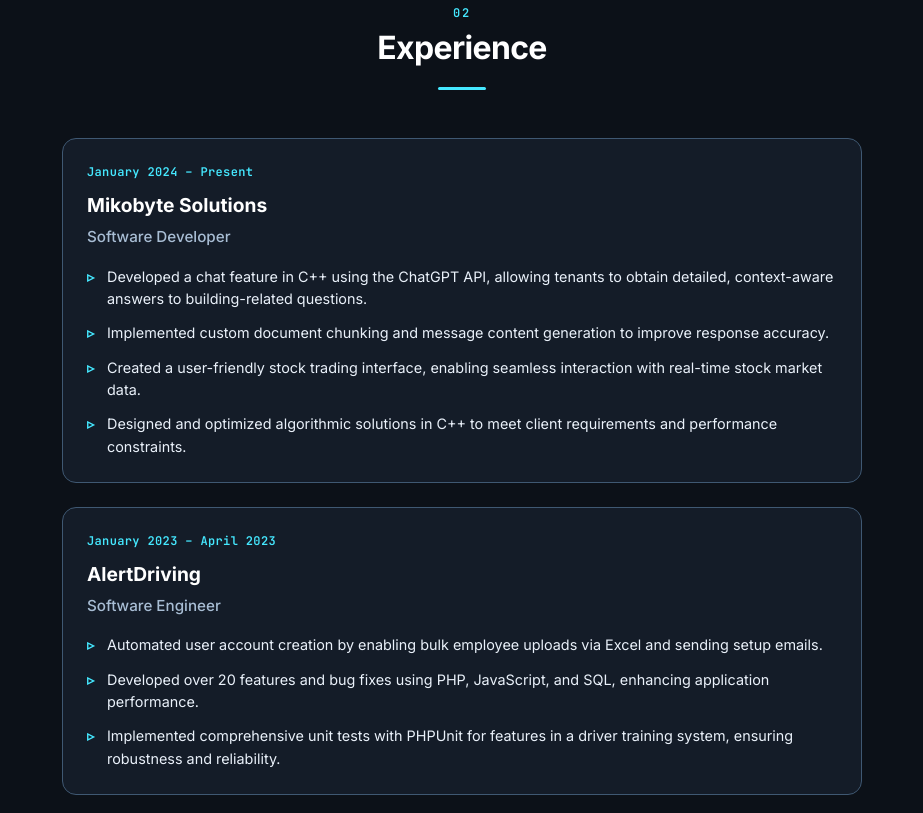
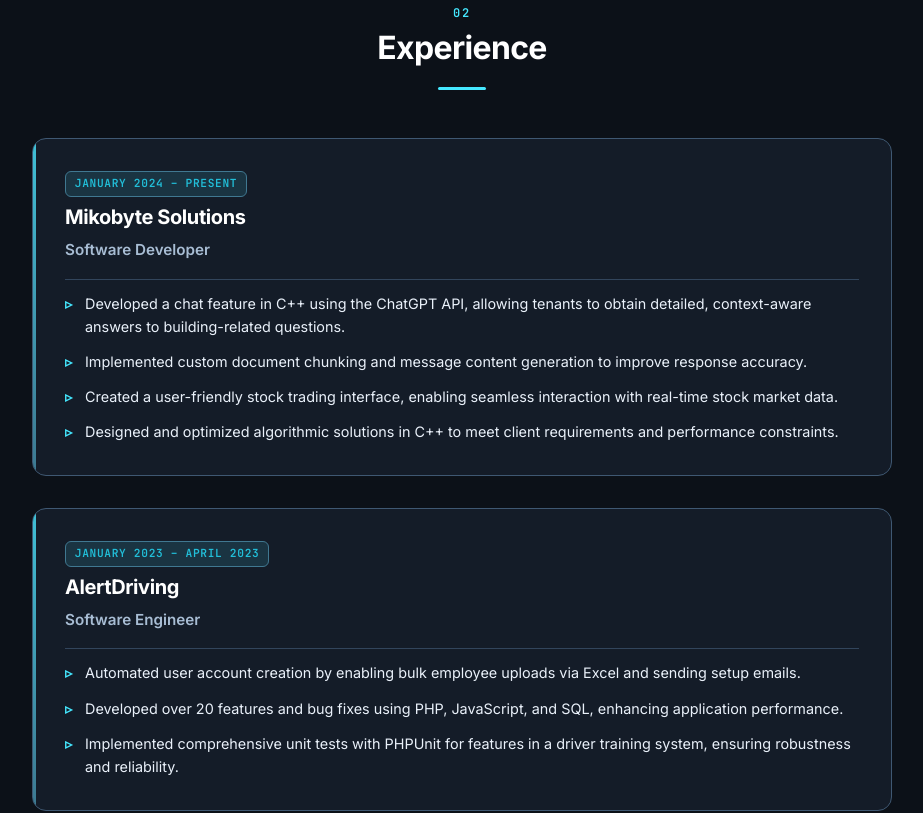
Before and after one commit to lucasthiessen14/lucasthiessen14.github.io, a React (Vite) app: page / in a window 1280 px wide. Shown: the part 1420-2233 px from the top of the page, without its empty margins (178-1101 px from the left). Built offline with nearby package versions, Linux system fonts and the light colour scheme.

Commit message:
Update navbar on mobile views

```diff
--- a/src/components/sections/ProjectsSection.tsx
+++ b/src/components/sections/ProjectsSection.tsx
@@ -1,7 +1,10 @@
-import { useState } from 'react';
+import { useMemo, useState } from 'react';
 import { projects, type ProjectItem } from '../../data/portfolio';
 import { scrollToSelector } from '../../utils/scroll';
 import { SectionTitle } from './SectionTitle';
+
+/** How many projects show before “View more” on the classic page (includes featured). */
+const PAGE_INITIAL_PROJECT_COUNT = 3;
 
 type ProjectsSectionProps = {
   variant?: 'page' | 'modal';
@@ -36,8 +39,15 @@
   const showAll = variant === 'modal';
   const [expanded, setExpanded] = useState(false);
 
-  const featured = projects.filter((p) => p.featured);
-  const extra = projects.filter((p) => !p.featured);
+  const { featured, extra, initialPage, remainingPage } = useMemo(() => {
+    const f = projects.filter((p) => p.featured);
+    const e = projects.filter((p) => !p.featured);
+    const needExtra = Math.max(0, PAGE_INITIAL_PROJECT_COUNT - f.length);
+    const initial = [...f, ...e.slice(0, needExtra)];
+    const initialSet = new Set(initial);
+    const remaining = projects.filter((p) => !initialSet.has(p));
+    return { featured: f, extra: e, initialPage: initial, remainingPage: remaining };
+  }, []);
 
   const inner = showAll ? (
     <>
@@ -56,12 +66,14 @@
     <>
       <SectionTitle number="04">Featured Projects</SectionTitle>
       <div className="projects__grid">
-        {featured.map((p) => (
+        {initialPage.map((p) => (
           <ProjectCard key={p.title} project={p} />
         ))}
       </div>
+      {remainingPage.length > 0 && (
+        <>
           <div className="projects__more" hidden={!expanded}>
-        {extra.map((p) => (
+            {remainingPage.map((p) => (
               <ProjectCard key={p.title} project={p} />
             ))}
           </div>
@@ -80,6 +92,8 @@
             </button>
           </div>
         </>
+      )}
+    </>
   );
 
   if (variant === 'modal') {
--- a/src/styles/_nav.scss
+++ b/src/styles/_nav.scss
@@ -129,18 +129,27 @@
     }
 
     .site-nav__panel {
-        position: fixed;
-        inset: 0;
+        position: fixed !important;
+        left: 0;
+        right: 0;
         top: $nav-height;
-        background: var(--bg);
+        bottom: 0;
+        height: calc(100dvh - $nav-height);
+        max-height: calc(100dvh - $nav-height);
+        z-index: 1200;
+        background: var(--bg-elevated);
         padding: $space-lg;
-        transform: translateX(100%);
+        padding-bottom: max($space-2xl, env(safe-area-inset-bottom));
+        transform: translate3d(100%, 0, 0);
         transition: transform 0.3s ease;
         overflow-y: auto;
         -webkit-overflow-scrolling: touch;
+        border-top: 1px solid var(--border);
+        box-shadow: 0 24px 64px color-mix(in srgb, var(--shadow) 80%, transparent);
+        will-change: transform;
 
         &.is-open {
-            transform: translateX(0);
+            transform: translate3d(0, 0, 0);
         }
     }
 
@@ -148,11 +157,20 @@
         flex-direction: column;
         align-items: stretch;
         gap: $space-xs;
+        width: 100%;
     }
 
     .site-nav__link {
         font-size: 1.1rem;
         padding: $space-md;
+        color: var(--heading);
+        background: var(--surface);
+        border: 1px solid var(--border);
+
+        &:hover,
+        &.is-active {
+            background: var(--surface-hover);
+        }
     }
 }
 
--- a/src/styles/_sections.scss
+++ b/src/styles/_sections.scss
@@ -54,48 +54,87 @@
     display: flex;
     flex-direction: column;
     gap: $space-lg;
-    max-width: 800px;
+    max-width: 860px;
     margin: 0 auto;
+    position: relative;
+
+    @media (min-width: $bp-md) {
+        gap: $space-xl;
+    }
 }
 
 .experience-card {
+    position: relative;
     background: var(--surface);
     border: 1px solid var(--border);
     border-radius: $radius-lg;
     padding: $space-lg;
-    transition: border-color $transition, box-shadow $transition;
+    box-shadow: 0 10px 30px color-mix(in srgb, var(--shadow) 55%, transparent);
+    transition: border-color $transition, box-shadow $transition, transform $transition;
+    overflow: hidden;
+
+    &::before {
+        content: '';
+        position: absolute;
+        left: 0;
+        top: 0;
+        bottom: 0;
+        width: 3px;
+        background: linear-gradient(
+            180deg,
+            color-mix(in srgb, var(--accent) 85%, var(--border)),
+            color-mix(in srgb, var(--accent) 30%, var(--border))
+        );
+        opacity: 0.9;
+    }
+
+    @media (min-width: $bp-md) {
+        padding: $space-xl;
+    }
 
     &:hover {
-        border-color: var(--accent);
-        box-shadow: 0 0 0 1px var(--accent-glow), var(--shadow);
+        border-color: color-mix(in srgb, var(--accent) 45%, var(--border));
+        box-shadow: 0 0 0 1px color-mix(in srgb, var(--accent) 16%, transparent), 0 16px 42px color-mix(in srgb, var(--shadow) 70%, transparent);
+        transform: translateY(-1px);
     }
 }
 
 .experience-card__date {
     font-family: $font-mono;
-    font-size: 0.75rem;
+    font-size: 0.7rem;
     font-weight: 600;
-    color: var(--accent);
-    margin-bottom: $space-sm;
-    letter-spacing: 0.03em;
+    text-transform: uppercase;
+    letter-spacing: 0.06em;
+    color: var(--accent-dim);
+    margin-bottom: $space-xs;
+    padding: 0.2rem 0.55rem;
+    width: fit-content;
+    border-radius: $radius-sm;
+    background: color-mix(in srgb, var(--accent) 12%, var(--surface));
+    border: 1px solid color-mix(in srgb, var(--accent) 22%, var(--border));
 }
 
 .experience-card__company {
-    font-size: 1.2rem;
+    font-size: 1.25rem;
     font-weight: 700;
+    color: var(--heading);
     margin-bottom: $space-xs;
+    letter-spacing: -0.02em;
+    line-height: 1.25;
 }
 
 .experience-card__role {
     font-size: 0.95rem;
-    font-weight: 500;
+    font-weight: 600;
     color: var(--text-muted);
     margin-bottom: $space-md;
 }
 
 .experience-card__bullets {
     list-style: none;
-    padding: 0;
+    padding: $space-sm 0 0;
+    margin: 0;
+    border-top: 1px solid color-mix(in srgb, var(--border) 70%, transparent);
 
     li {
         position: relative;
@@ -103,7 +142,7 @@
         margin-bottom: $space-sm;
         font-size: 0.9rem;
         color: var(--text);
-        line-height: 1.55;
+        line-height: 1.6;
 
         &::before {
             content: '▹';
@@ -522,3 +561,9 @@
     padding: 0;
     margin: 0;
 }
+
+@media (prefers-reduced-motion: reduce) {
+    .experience-card:hover {
+        transform: none;
+    }
+}
```
Lines whose indentation alone changed are shown as unchanged.
